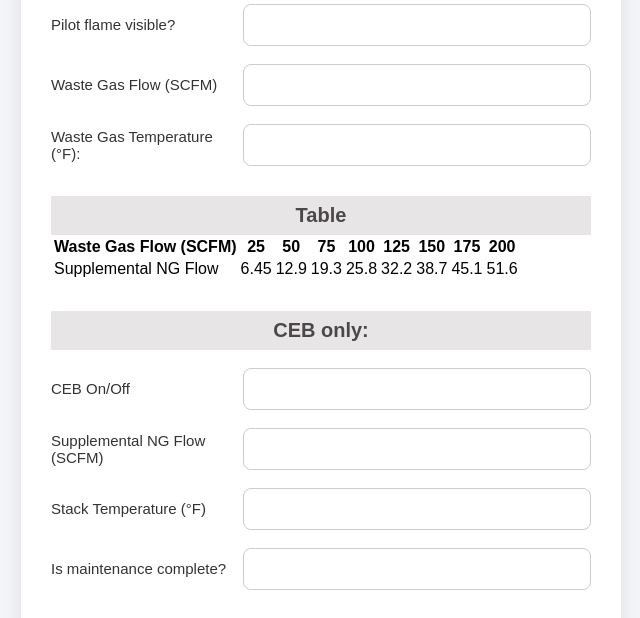
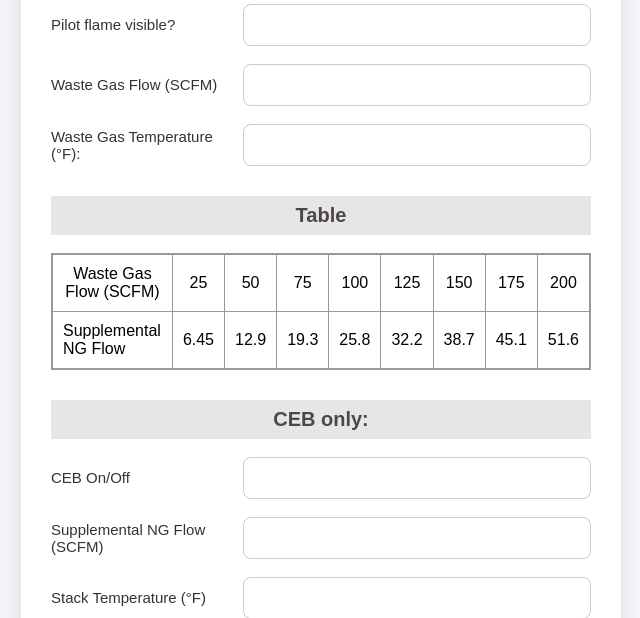
Before and after one commit to MichalLoewenstein/STCH-Environmental-Inspections, a Flask app: page /flare in a window 1280 px wide. Shown: the part 616-1234 px from the top of the page, without its empty margins (319-959 px from the left). Run offline with Flask 3, Linux system fonts and the light colour scheme.

Commit message:
table css

```diff
--- a/static/CSS/CEB_Flare.css
+++ b/static/CSS/CEB_Flare.css
@@ -1,5 +1,33 @@
 
 
+.table-container {
+  overflow-x: auto;
+}
+
+.responsive-table {
+  width: 100%;
+  border-collapse: collapse;
+  border: 2px solid #999;
+}
+
+.responsive-table th,
+.responsive-table td {
+  border: 1px solid #999;
+  padding: 10px;
+  text-align: center;
+}
+
+
+
+.responsive-table th {
+  font-weight: normal;   /* ✅ removes bold */
+}
+
+
+.responsive-table td:first-child {
+  text-align: left;
+
+}
 /*this makes is stacked table*/
 
 @media (max-width: 600px) {
--- a/templates/CEB_Flare.html
+++ b/templates/CEB_Flare.html
@@ -104,7 +104,7 @@
 
     <div class="sub-header">Table</div>
 
-
+<br>
 <div class="table-container">
   <table class="responsive-table">
     <thead>
```
